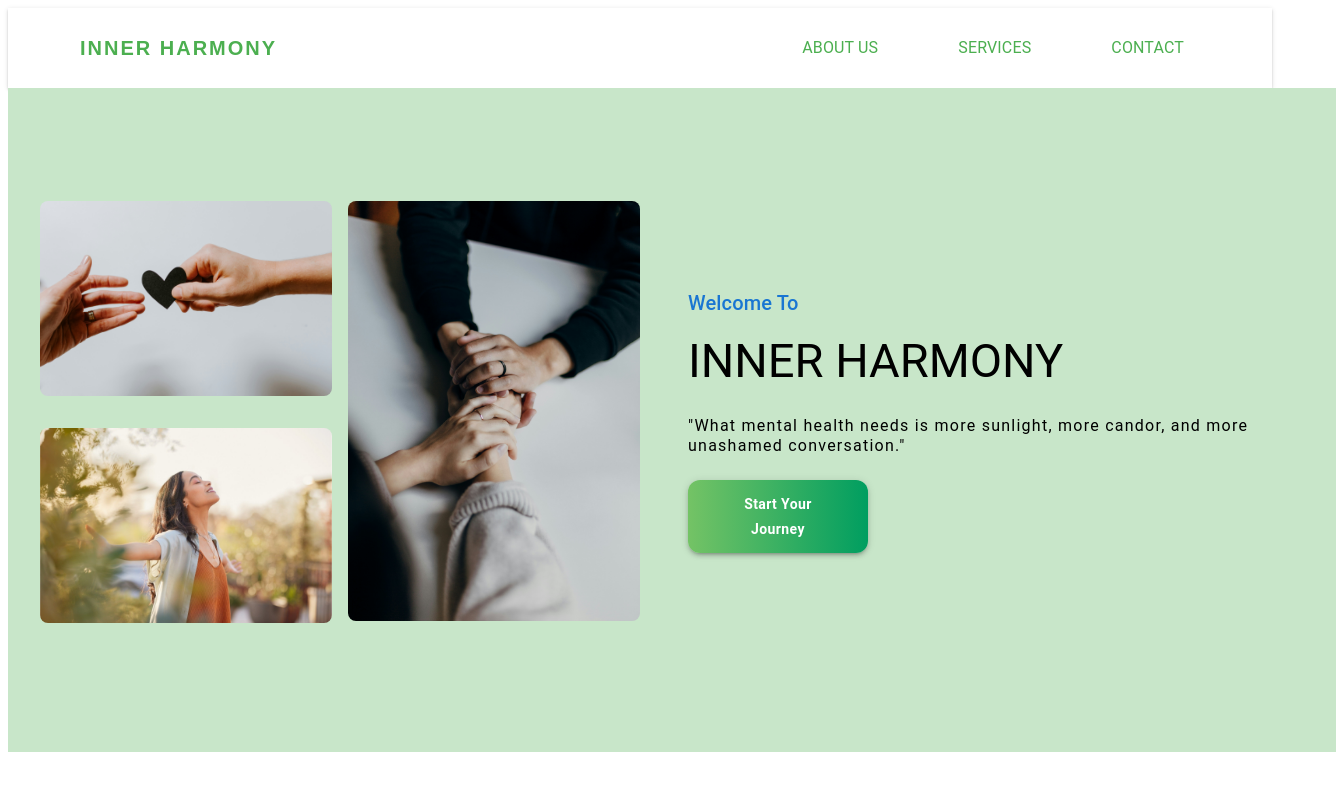
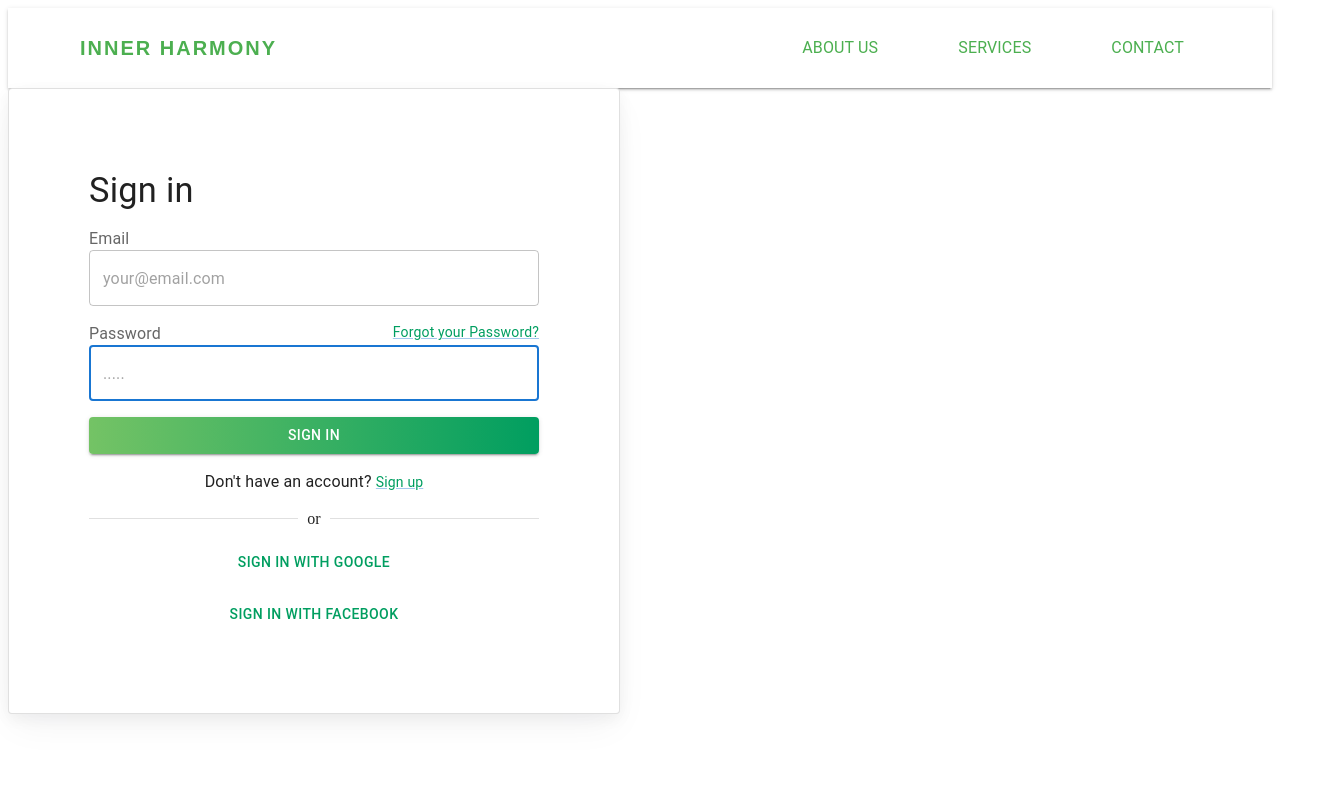
Before and after one commit to medinipatil/InnerHarmony, a React (Vite) app: page / in a window 1280 px wide. Shown: the top 790 px of the page, 1336 px wide, since content can reach past the window. Built offline with nearby package versions, Linux system fonts and the light colour scheme; some icons are missing.

Commit message:
Added SignUp Page

```diff
--- a/src/App.tsx
+++ b/src/App.tsx
@@ -1,9 +1,12 @@
 import Home from "./pages/Home";
+import SignIn from "./pages/SignIn"
 
 function App() {
   return (
     <>
-      <Home/>
+      {/* <Home/> */}
+      <SignIn/>
+
     </>
   )
 }
--- /dev/null
+++ b/src/components/SignInCard.tsx
@@ -0,0 +1,183 @@
+import { styled } from "@mui/material/styles";
+import MuiCard from "@mui/material/Card";
+import {
+  Box,
+  Button,
+  Divider,
+  FormControl,
+  FormControlLabel,
+  FormLabel,
+  Link,
+  TextField,
+  Typography,
+} from "@mui/material";
+import { CheckBox } from "@mui/icons-material";
+import Header from "./Header";
+import React, { useState } from "react";
+const Card = styled(MuiCard)(({ theme }) => ({
+  display: "flex",
+  flexDirection: "column",
+  alignSelf: "center",
+  width: "100%",
+  padding: theme.spacing(10),
+  gap: theme.spacing(2),
+  boxShadow:
+    "hsla(220, 30%, 5%, 0.05) 0px 5px 15px 0px, hsla(220, 25%, 10%, 0.05) 0px 15px 35px -5px",
+  [theme.breakpoints.up("sm")]: {
+    width: "450px",
+  },
+}));
+
+function SignInCard() {
+    type FormData = {
+        email: string;
+        password: string
+    }
+    type FormErrors = {
+        email?: string;
+        password?: string
+    }
+    const [formData, setFormData] = useState<FormData>({
+        email: "",
+        password: ""
+    });
+    const [errors, setErrors] = useState<FormErrors>({});
+    const [submitted, setSubmitted] =useState(false);
+    const handleInputChange = (e: React.ChangeEvent<HTMLInputElement>) => {
+        const {name, value} =e.target;
+        setFormData({
+            ...formData,
+            [name]: value
+        });
+    };
+
+    const validateForm = () => {
+        let isValid = true;
+        const newErrors: FormErrors = {};
+
+        //validate email
+        if(!formData.email){
+            newErrors.email = "Email is Required";
+            isValid=false;
+        }
+
+        if(!formData.password){
+            newErrors.password = "Password is Required";
+            isValid=false;
+        }
+        setErrors(newErrors);
+        return isValid;
+
+    };
+    const handleSubmit = (e: React.ChangeEvent<HTMLInputElement>) =>{
+        e.preventDefault();
+        if(validateForm()){
+            console.log("Form Data:", formData);
+            setSubmitted(true);
+        }else{
+
+        }
+
+    };
+    const isFormValid = Object.keys(errors).length === 0;
+  return (
+    <>
+      <Header/>
+      <Card variant="outlined" sx={{}}>
+        <Box sx={{ display: { xs: "flex", md: "none" } }}></Box>
+
+        <Typography
+          component="h1"
+          variant="h4"
+          sx={{ width: "100%", fontSize: "clamp(2rem, 10vw, 2.15rem)" }}
+        >
+          Sign in
+        </Typography>
+        <Box
+          component="form"
+          sx={{
+            display: "flex",
+            flexDirection: "column",
+            width: "100%",
+            gap: 2,
+          }}
+        >
+          <FormControl>
+            <FormLabel htmlFor="email">Email</FormLabel>
+            <TextField
+              id="email"
+              type="email"
+              name="email"
+              placeholder="your@email.com"
+              autoComplete="email"
+              autoFocus
+              fullWidth
+              variant="outlined"
+              onSubmit={handleSubmit}
+            />
+          </FormControl>
+          <FormControl>
+            <Box sx={{ display: "flex", justifyContent: "space-between" }}>
+              <FormLabel htmlFor="password">Password</FormLabel>
+              <Link
+                component="button"
+                type="button"
+                variant="body2"
+                sx={{ alignSelf: "baseline", color: "#009E60" }}
+              >
+                Forgot your Password?
+              </Link>
+            </Box>
+            <TextField
+              name="password"
+              placeholder="....."
+              type="password"
+              id="password"
+              autoComplete="current-password"
+              autoFocus
+              fullWidth
+              variant="outlined"
+            />
+          </FormControl>
+          {/* <FormControlLabel
+            control={<CheckBox value="remember" color="primary" />}
+            label="Remember Me"
+          /> */}
+          <Button
+            type="submit"
+            fullWidth
+            variant="contained"
+            sx={{
+              background: "linear-gradient(to right, #74C365, #009E60)",
+              "&:hover": {
+                background: "linear-gradient(to right, #3CB371, #6B8E23)",
+                boxShadow: 6,
+                transform: "scale(1.05)",
+              },
+            }}
+          >
+            Sign In
+          </Button>
+          <Typography sx={{ textAlign: "center" }}>
+            Don&apos;t have an account?{" "}
+            <span>
+              <Link variant="body2" sx={{ alignSelf: "center", color: "#009E60" }}>
+                Sign up
+              </Link>
+            </span>
+          </Typography>
+        </Box>
+        <Divider>or</Divider>
+        <Box sx={{ display: "flex", flexDirection: "column", gap: 2 }}>
+          <Button fullWidth  sx={{color: "#009E60"}}>
+            Sign in with Google
+          </Button>
+          <Button fullWidth sx={{color: "#009E60"}}>
+            Sign in with Facebook
+          </Button>
+        </Box>
+      </Card>
+    </>
+  );
+}
+export default SignInCard;
--- /dev/null
+++ b/src/pages/SignIn.tsx
@@ -0,0 +1,12 @@
+import SignInCard from "../components/SignInCard";
+
+function SignIn(){
+    return(
+        <>
+        <SignInCard/>
+
+        </>
+    )
+}
+
+export default SignIn;
```
